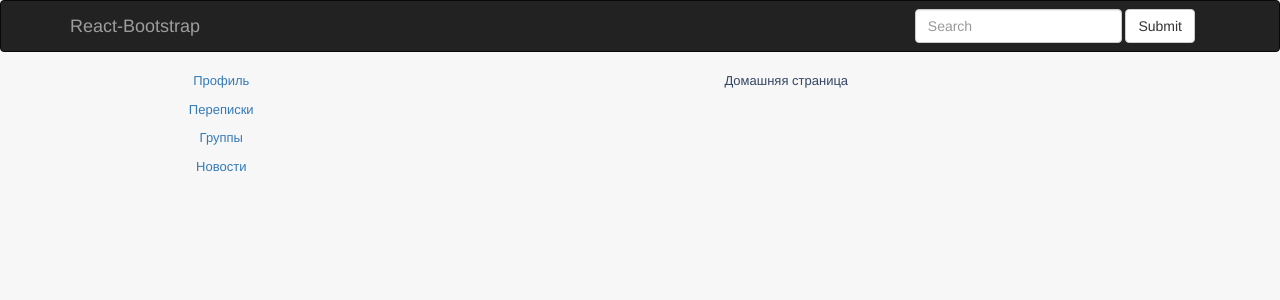
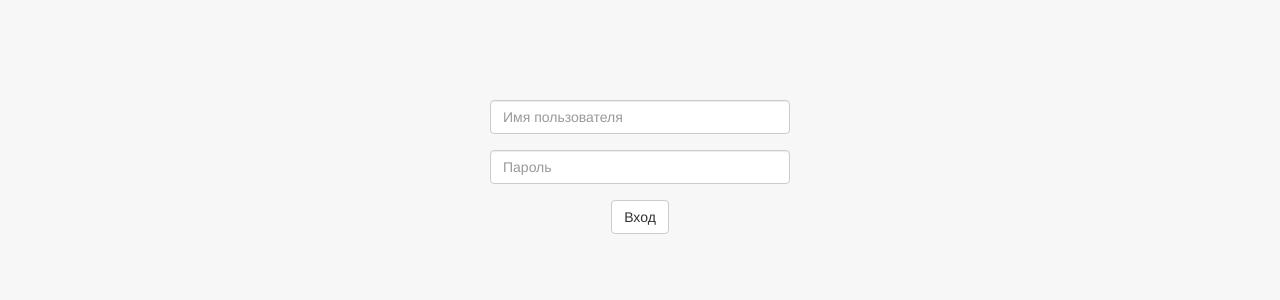
Before and after one commit to codyfet/acc-sn, a React app: page / in a window 1280 px wide. Shown: the top 300 px of the page. Built offline with nearby package versions, Linux system fonts and the light colour scheme.

Commit message:
Добавлена форма логина

```diff
--- a/package.json
+++ b/package.json
@@ -32,10 +32,12 @@
     "webpack-dev-server": "^3.1.3"
   },
   "dependencies": {
+    "@pusher/chatkit": "^0.7.18",
     "@types/classnames": "^2.2.6",
     "@types/lodash": "^4.14.118",
     "@types/moment": "^2.13.0",
     "@types/node": "^10.12.10",
+    "@types/pusher-js": "^4.2.0",
     "@types/react": "^16.7.7",
     "@types/react-bootstrap": "^0.32.14",
     "@types/react-dom": "^16.0.10",
--- a/src/components/Core/App.tsx
+++ b/src/components/Core/App.tsx
@@ -1,12 +1,110 @@
 import * as React from 'react';
 import {Header} from '../Modules/Header/Header';
 import {Main} from '../Modules/Main/Main';
+// import Chatkit from '@pusher/chatkit';
+import {Login} from '../Modules/Login/Login';
 
-export const App = () => {
-    return (
-        <div>
-            <Header />
-            <Main />
-        </div>
-    )
+interface IProps {
+
 }
+
+interface IState {
+    chatkitUser: object;
+    loginView: boolean;
+}
+
+export class App extends React.Component<IProps, IState> {
+
+    constructor(props: IProps) {
+        super(props);
+
+        this.state = {
+            chatkitUser: null,
+            loginView: true
+        }
+    }
+
+    // connectToChat (loginData) {
+    //     this.setState({
+    //         isLoading: true
+    //     });
+
+    //     const chatManager = new Chatkit.ChatManager({
+    //         instanceLocator: 'v1:us1:b301ed3f-7bb1-49b6-b041-35c6cbb3de86',
+    //         userId: loginData.username,
+    //         tokenProvider: new Chatkit.TokenProvider({
+    //             url: 'https://us1.pusherplatform.io/services/chatkit_token_provider/v1/b301ed3f-7bb1-49b6-b041-35c6cbb3de86/token'
+    //         })
+    //     })
+
+    //     chatManager.connect()
+    //         .then((currentUser) => {
+    //             // Подключаемся к комнате.
+    //             currentUser.subscribeToRoom({
+    //                 roomId: loginData.roomId,
+    //                 hooks: {
+    //                     // Подписываемся на получение нового сообщения.
+    //                     onNewMessage: message => {
+    //                         this.setState({
+    //                             messages: [...this.state.messages, message]
+    //                         })
+    //                     },
+    //                     // Подписываемся на получение статуса, что юзер пишет сообщение.
+    //                     onUserStartedTyping: (user) => {
+    //                         this.setState({
+    //                             typingUserName: user.name
+    //                         });
+    //                     },
+    //                     // Подписываемся на получение статуса, что юзер прекратил писать сообщение.
+    //                     onUserStoppedTyping: (user) => {
+    //                         this.setState({
+    //                             typingUserName: null
+    //                         });
+    //                     }
+    //                 },
+    //                 messageLimit: 100
+    //             })
+    //             this.setState({
+    //                 currentUser,
+    //                 isLoading: false
+    //             });
+    //         })
+    //         .catch((error) => {
+    //             if (error.statusCode === 404) {
+    //                 alert('Такого пользователя не существует');
+    //             }
+    //             this.setState({
+    //                 isLoading: false
+    //             });
+    //         })
+    // }
+
+    // sendMessage (text) {
+    //     const {currentUser, roomId} = this.state;
+
+    //     currentUser.sendMessage({
+    //         text,
+    //         roomId
+    //     })
+    // }
+
+    handleEnterClick = () => {
+        this.setState({
+            loginView: false
+        })
+    }
+
+    render () {
+        if (!this.state.loginView) {
+            return (
+                <React.Fragment>
+                    <Header />
+                    <Main />
+                </React.Fragment>
+            )
+        }
+
+        return <Login onEnterClick={this.handleEnterClick} />;
+    }
+
+}
--- /dev/null
+++ b/src/components/Modules/Login/Login.tsx
@@ -0,0 +1,62 @@
+import * as React from 'react';
+import {FormGroup, FormControl, Button} from 'react-bootstrap';
+
+interface IProps {
+    onEnterClick: () => void;
+}
+
+interface IState {
+    username: string;
+    password: string;
+    toMainPage: boolean;
+}
+
+export class Login extends React.Component<IProps, IState> {
+    constructor(props: IProps) {
+        super(props);
+
+        this.state = {
+            username: null,
+            password: null,
+            toMainPage: false
+        }
+    }
+
+    handleUsernameChange = (event: any): void => {
+        this.setState({
+            username: event.currentTarget.value
+        })
+    }
+
+    handlePasswordChange = (event: any): void => {
+        this.setState({
+            password: event.currentTarget.value
+        })
+    }
+
+    handleEnterClick = () => {
+        this.props.onEnterClick();
+    }
+
+    render () {
+        return (
+            <form className="login-form">
+                <FormGroup>
+                    <FormControl
+                        type="text"
+                        value={null}
+                        placeholder="Имя пользователя"
+                        onChange={this.handleUsernameChange}
+                    />
+                    <FormControl
+                        type="text"
+                        value={null}
+                        placeholder="Пароль"
+                        onChange={this.handlePasswordChange}
+                    />
+                    <Button onClick={this.handleEnterClick}>Вход</Button>
+                </FormGroup>
+          </form>
+        )
+    }
+}
--- /dev/null
+++ b/src/pusher/chatkit.d.ts
@@ -0,0 +1 @@
+declare module '@pusher/chatkit';
--- a/src/styles/App.less
+++ b/src/styles/App.less
@@ -11,3 +11,4 @@
 
 /** Модули */
 @import "./Modules/Conversations";
+@import "./Modules/Login";
--- /dev/null
+++ b/src/styles/Modules/Login.less
@@ -0,0 +1,8 @@
+.login-form {
+    width: 300px;
+    margin: 100px auto 0;
+
+    input, button {
+        margin-top: @base*4;
+    }
+}
```
Also changed, not shown: src/models/ChatkitUser.ts (added), 1 other file (tests, documents, lock files or other folders).
